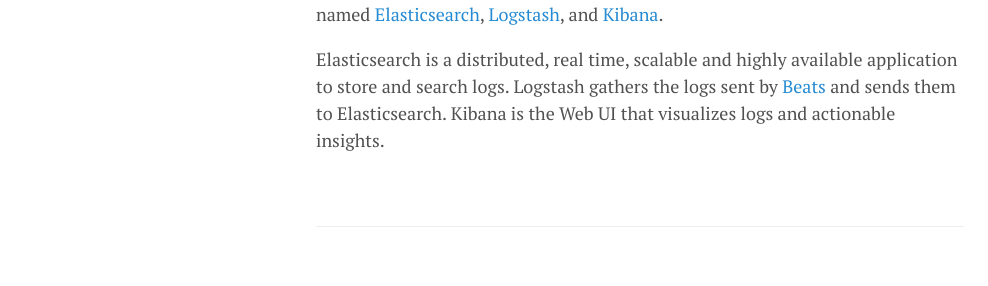
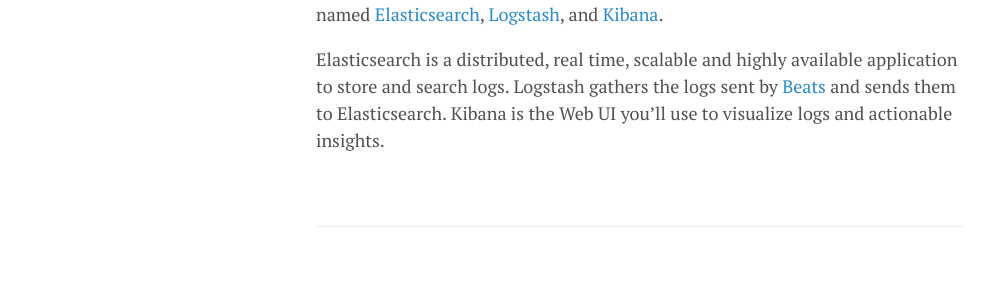
Before and after one commit to lgeurts/lgeurts.github.io, a Jekyll site: the page built from _posts/2018-05-29-testing-elastic-stack-on-Ubuntu-in-Azure.md, in a window 1280 px wide. Shown: the part 280-566 px from the top of the page, without its empty margins (0-988 px from the left). Built offline with Jekyll 4.4.1, drawn with Linux system fonts in a browser that asks for light colours; nearby versions of some CDN libraries; comment, search, counter and statistics services are not loaded.

Commit message:
Update 2018-05-29-testing-elastic-stack-on-Ubuntu-in-Azure.md

```diff
--- a/_posts/2018-05-29-testing-elastic-stack-on-Ubuntu-in-Azure.md
+++ b/_posts/2018-05-29-testing-elastic-stack-on-Ubuntu-in-Azure.md
@@ -9,4 +9,4 @@
 
 ELK or Elastic Stack is a combination of 3 very popluar open source applications named [Elasticsearch](https://www.elastic.co/products/elasticsearch), [Logstash](https://www.elastic.co/products/logstash), and [Kibana](https://www.elastic.co/products/kibana).
 
-Elasticsearch is a distributed, real time, scalable and highly available application to store and search logs. Logstash gathers the logs sent by [Beats](https://www.elastic.co/products/beats) and sends them to Elasticsearch. Kibana is the Web UI that visualizes logs and actionable insights.
+Elasticsearch is a distributed, real time, scalable and highly available application to store and search logs. Logstash gathers the logs sent by [Beats](https://www.elastic.co/products/beats) and sends them to Elasticsearch. Kibana is the Web UI you'll use to visualize logs and actionable insights.
```
